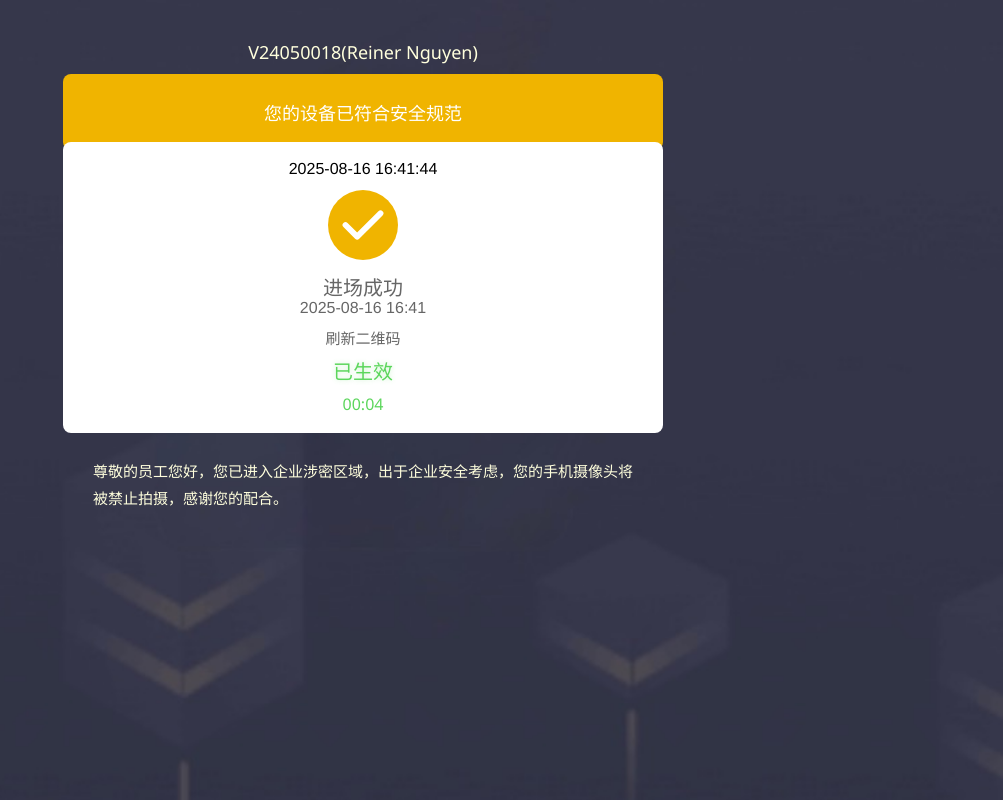
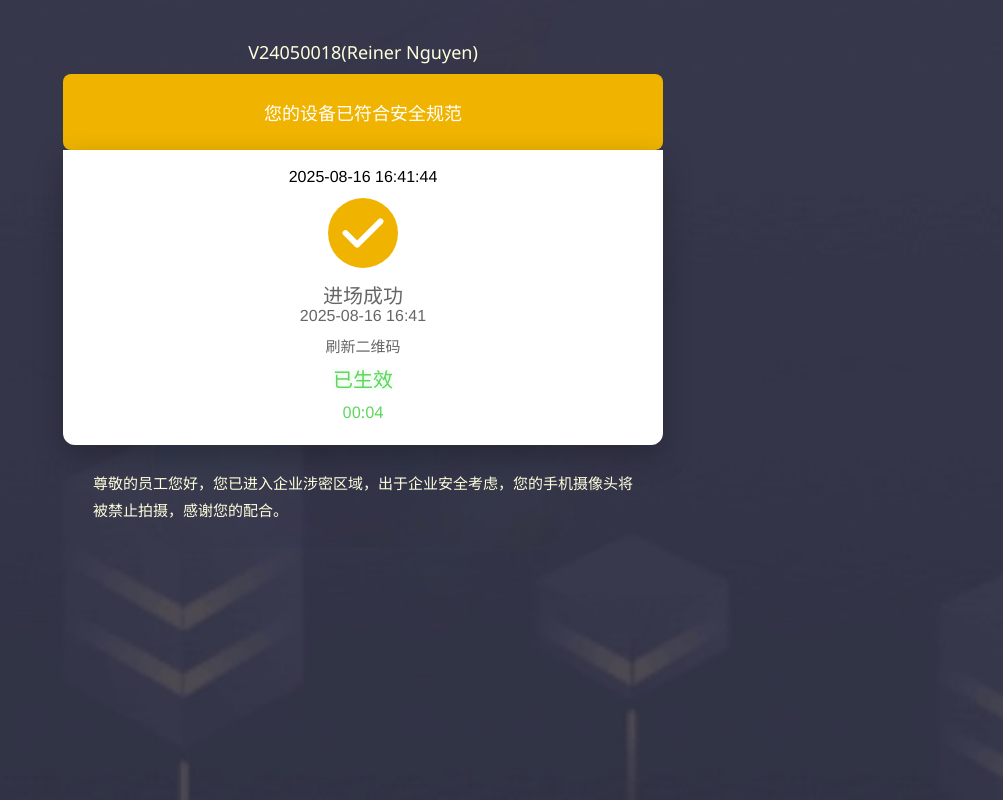
Before and after one commit to loofehtt/entry, a plain HTML site: page index.html in a window 1280 px wide. Shown: the whole page, without its empty margins (277-1280 px from the left). Drawn offline with Linux system fonts and the light colour scheme.

Commit message:
Update index.html

```diff
--- a/index.html
+++ b/index.html
@@ -3,6 +3,7 @@
 <!DOCTYPE html>
 <html lang="zh-CN">
 <head>
+  <meta name="color-scheme" content="light">
   <meta charset="UTF-8" />
   <meta name="viewport" content="width=device-width, initial-scale=1.0" />
   <meta name="mobile-web-app-capable" content="yes">
@@ -46,12 +47,14 @@
     }
 
     .white-box {
-      background-color: white;
-      color: #333;
-      text-align: center;
-      padding: 18px 30px;
-      margin-top: -8px;
-      border-radius: 8px;
+       background-color: #ffffff !important;
+  color: #333;
+  text-align: center;
+  padding: 18px 24px 22px;
+  margin-top: 0;
+  border-radius: 0 0 12px 12px;
+  box-shadow: 0 10px 30px rgba(0,0,0,.25);
+  color-scheme: only light; /* Ngăn dark mode tự đảo màu */
     }
 
     .time-stamp {
```
